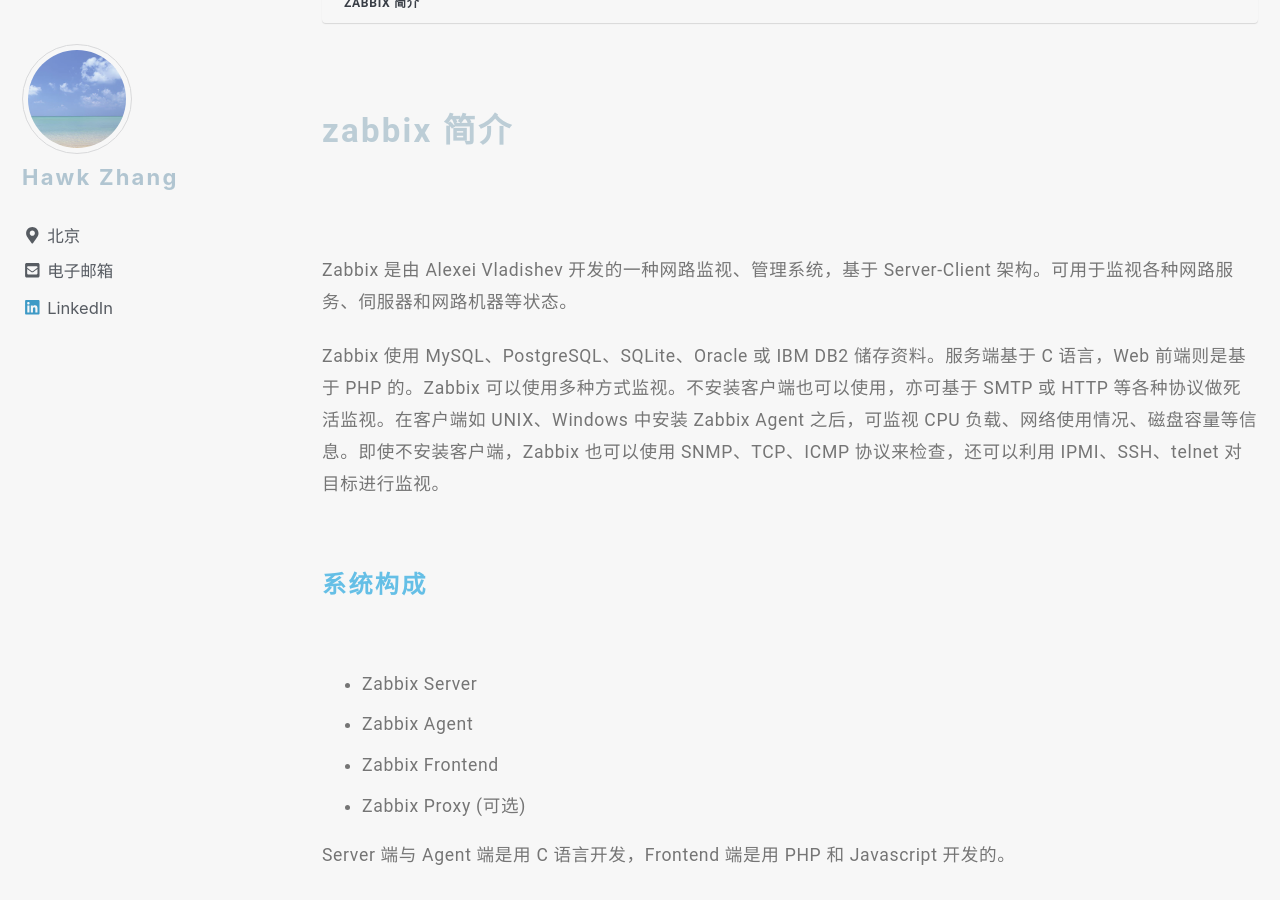
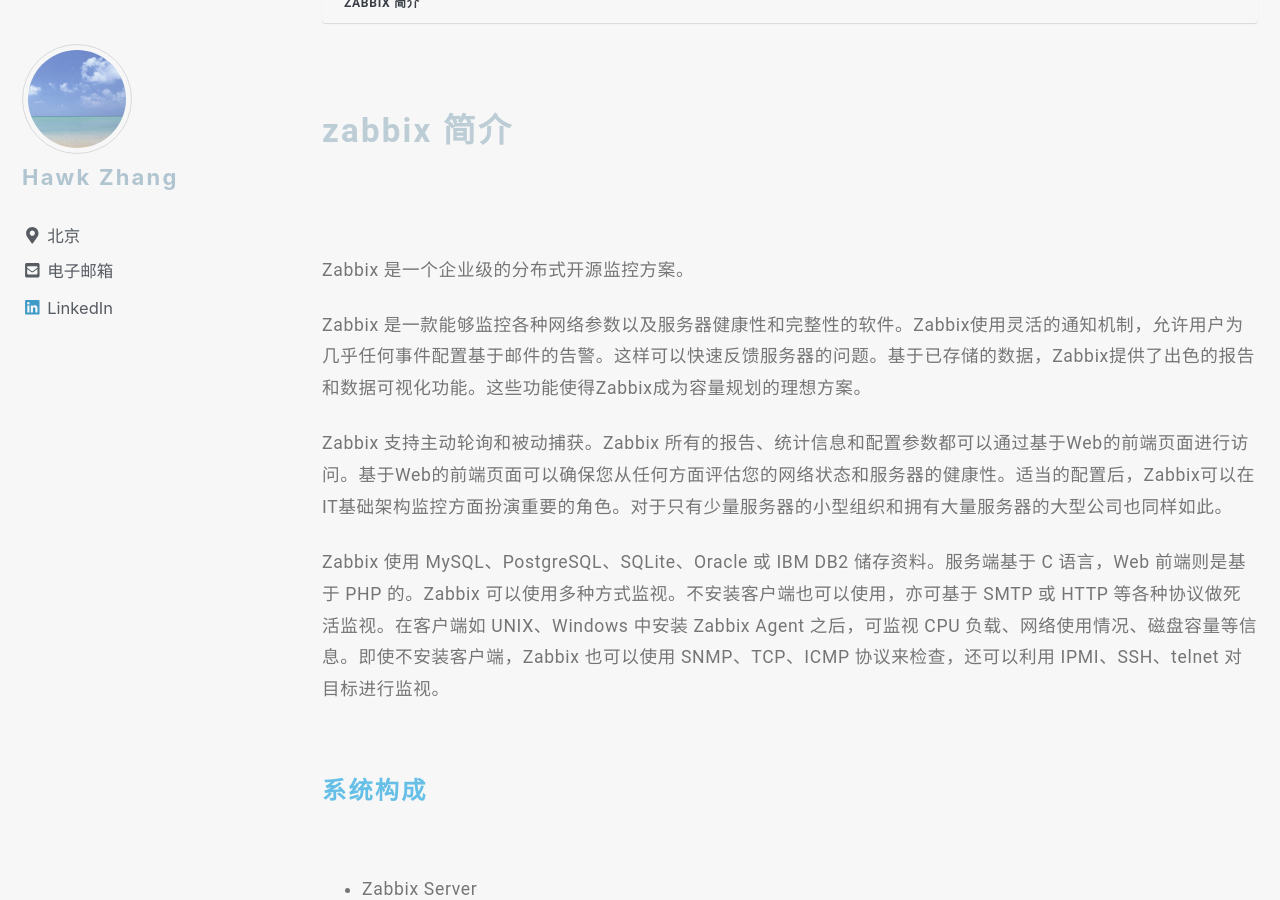
Before and after one commit to narru888/linotes_note, a Jekyll site: the page built from _posts/monitor/zabbix/2018-01-01-zabbix.basic.md, in a window 1280 px wide and 900 px high, scrolled down 494 px. Built offline with Jekyll 4.4.1, drawn with Linux system fonts in a browser that asks for light colours; nearby versions of some CDN libraries; a script that is not in the unit is left out.

Commit message:
update on 2018-10-17 18:07:01 CST

```diff
--- a/_posts/monitor/zabbix/2018-01-01-zabbix.basic.md
+++ b/_posts/monitor/zabbix/2018-01-01-zabbix.basic.md
@@ -17,7 +17,11 @@
 
 ## zabbix 简介
 
-Zabbix 是由 Alexei Vladishev 开发的一种网路监视、管理系统，基于 Server-Client 架构。可用于监视各种网路服务、伺服器和网路机器等状态。
+Zabbix 是一个企业级的分布式开源监控方案。
+
+Zabbix 是一款能够监控各种网络参数以及服务器健康性和完整性的软件。Zabbix使用灵活的通知机制，允许用户为几乎任何事件配置基于邮件的告警。这样可以快速反馈服务器的问题。基于已存储的数据，Zabbix提供了出色的报告和数据可视化功能。这些功能使得Zabbix成为容量规划的理想方案。
+
+Zabbix 支持主动轮询和被动捕获。Zabbix 所有的报告、统计信息和配置参数都可以通过基于Web的前端页面进行访问。基于Web的前端页面可以确保您从任何方面评估您的网络状态和服务器的健康性。适当的配置后，Zabbix可以在IT基础架构监控方面扮演重要的角色。对于只有少量服务器的小型组织和拥有大量服务器的大型公司也同样如此。
 
 Zabbix 使用 MySQL、PostgreSQL、SQLite、Oracle 或 IBM DB2 储存资料。服务端基于 C 语言，Web 前端则是基于 PHP 的。Zabbix 可以使用多种方式监视。不安装客户端也可以使用，亦可基于 SMTP 或 HTTP 等各种协议做死活监视。在客户端如 UNIX、Windows 中安装 Zabbix Agent 之后，可监视 CPU 负载、网络使用情况、磁盘容量等信息。即使不安装客户端，Zabbix 也可以使用 SNMP、TCP、ICMP 协议来检查，还可以利用 IPMI、SSH、telnet 对目标进行监视。
 
```
